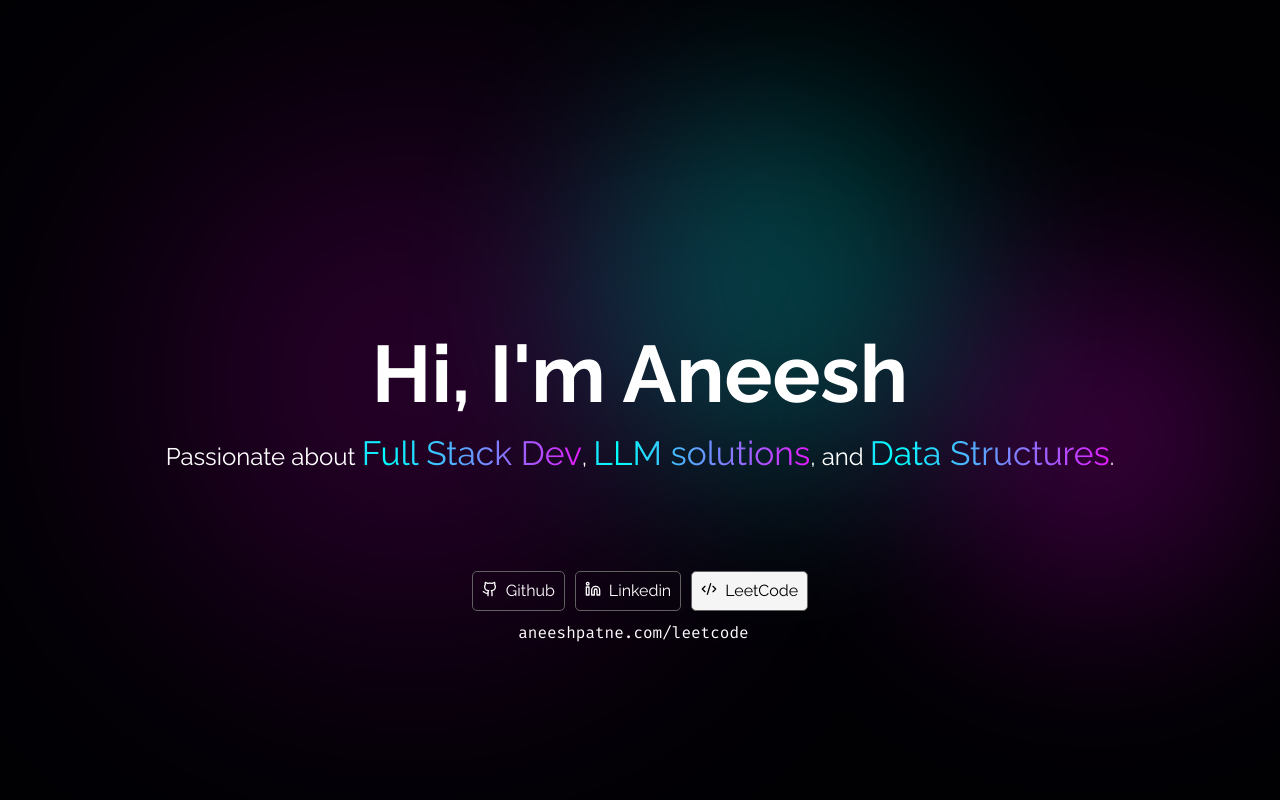
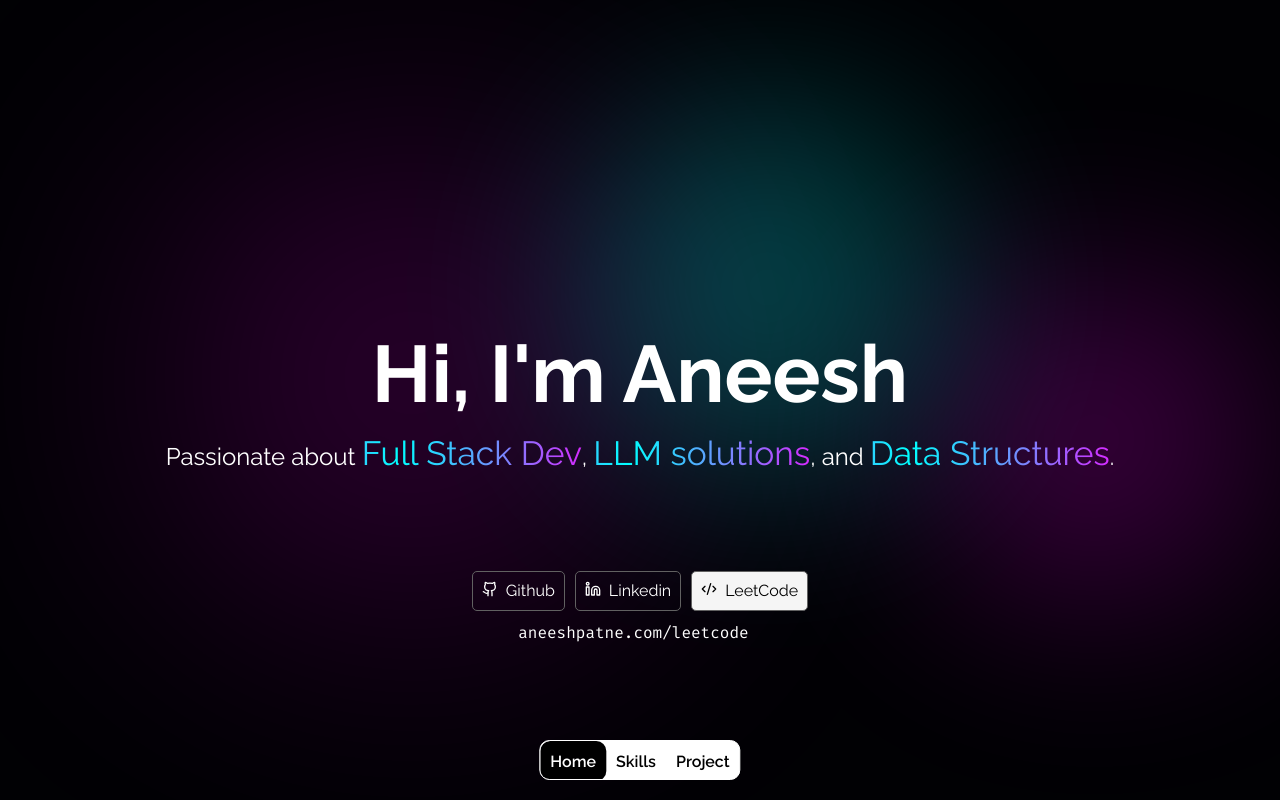
Before and after one commit to aneeshpatne/Personal-Portfolio, a Next.js app: page / in a window 1280 px wide. Shown: the top 800 px of the page. Built offline with nearby package versions, Linux system fonts and the light colour scheme.

Commit message:
feat: restructure Home component and add Menu for navigation; update styles and add new components

```diff
--- a/next.config.mjs
+++ b/next.config.mjs
@@ -1,27 +1,36 @@
 /** @type {import('next').NextConfig} */
 const nextConfig = {
   images: {
-    domains: ['cdn.sanity.io'],
+    domains: ["cdn.sanity.io"],
   },
   async redirects() {
     return [
       {
-        source: '/github',
-        destination: 'https://github.com/aneeshpatne',
+        source: "/github",
+        destination: "https://github.com/aneeshpatne",
         permanent: true,
       },
       {
-        source: '/leetcode',
-        destination: 'https://leetcode.com/u/aneeshpatne',
+        source: "/leetcode",
+        destination: "https://leetcode.com/u/aneeshpatne",
         permanent: true,
       },
       {
-        source: '/linkedin',
-        destination: 'https://linkedin.com/in/aneeshpatne',
+        source: "/linkedin",
+        destination: "https://linkedin.com/in/aneeshpatne",
         permanent: true,
       },
     ];
   },
+  webpack: (config, { isServer }) => {
+    if (!isServer) {
+      config.watchOptions = {
+        poll: 1000,
+        aggregateTimeout: 300,
+      };
+    }
+    return config;
+  },
 };
 
 export default nextConfig;
--- a/src/app/page.js
+++ b/src/app/page.js
@@ -1,10 +1,27 @@
-import HomePage from "@/components/HomePage";
-
+import Menu from "@/components/Menu";
+import NameNew from "@/components/NameNew";
+import Skills from "@/components/Skills";
+import WebDev from "@/components/WebDev";
+import MatrixLLM from "@/components/LLM";
+import DSA from "@/components/DSA";
+import ProjectNew from "@/components/ProjectNew";
 export default function Home() {
   return (
-<>
-<HomePage />
-</>
+    <>
+      <section id="home">
+        <NameNew />
+      </section>
+      <Menu />
+      <section id="skills">
+        <Skills />
 
+        <WebDev />
+        <MatrixLLM />
+        <DSA />
+      </section>
+      <section id="project">
+        <ProjectNew />
+      </section>
+    </>
   );
 }
--- a/src/components/HomePage.jsx
+++ b/src/components/HomePage.jsx
@@ -23,7 +23,9 @@ const DSA = dynamic(() => import("./DSA"), {
 const ProjectNew = dynamic(() => import("./ProjectNew"), {
   loading: () => <Loading />,
 });
-
+const Menu = dynamic(() => import("./menu"), {
+  loading: () => <Loading />,
+});
 export default function HomePage() {
   return (
     <>
--- /dev/null
+++ b/src/components/Menu.jsx
@@ -0,0 +1,56 @@
+"use client";
+import { useEffect, useState } from "react";
+import styles from "./style/menu.module.css";
+const sections = ["home", "skills", "project"];
+export default function Menu() {
+  const [activeSection, setActiveSection] = useState("home");
+
+  useEffect(() => {
+    const observer = new IntersectionObserver(
+      (entries) => {
+        for (const entry of entries) {
+          if (entry.isIntersecting) {
+            setActiveSection(entry.target.id);
+          }
+        }
+      },
+      {
+        root: null,
+        rootMargin: "0px",
+        threshold: 0.1,
+      }
+    );
+
+    sections.forEach((id) => {
+      const el = document.getElementById(id);
+      if (el) observer.observe(el);
+    });
+
+    return () => observer.disconnect();
+  }, []);
+
+  return (
+    <div className={styles.MenuContainer}>
+      <MenuItem title="Home" active={activeSection === "home"} />
+      <MenuItem title="Skills" active={activeSection === "skills"} />
+      <MenuItem title="Project" active={activeSection === "project"} />
+    </div>
+  );
+}
+function MenuItem({ title, active }) {
+  const handleClick = () => {
+    const id = title.toLowerCase();
+    const element = document.getElementById(id);
+    if (element) {
+      element.scrollIntoView({ behavior: "smooth" });
+    }
+  };
+  return (
+    <div
+      onClick={handleClick}
+      className={`${styles.menuItem} ${active ? styles.active : ""}`}
+    >
+      <h1>{title}</h1>
+    </div>
+  );
+}
--- a/src/components/ProjectNew.jsx
+++ b/src/components/ProjectNew.jsx
@@ -1,10 +1,11 @@
+"use client";
 import styles from "./style/ProjectNew.module.css";
 import Image from "next/image";
 import { motion } from "framer-motion";
 import { ExternalLink } from "lucide-react";
 import { TechStack } from "./WebDev";
 import { mapper } from "./data";
-import { use, useState, useEffect } from "react";
+import { useState, useEffect } from "react";
 
 export const project = [
   {
--- /dev/null
+++ b/src/components/style/menu.module.css
@@ -0,0 +1,31 @@
+.MenuContainer {
+  display: flex;
+  position: fixed;
+  height: 40px;
+  bottom: 0;
+  left: 50%;
+  transform: translate(-50%, -50%);
+  background-color: rgb(255, 255, 255);
+  border: rgb(255, 255, 255) 1px solid;
+  border-radius: 10px;
+  color: black;
+  overflow: hidden;
+  z-index: 9999;
+}
+.menuItem {
+  display: flex;
+  height: inherit;
+  border-radius: inherit;
+  padding: 0 10px;
+  overflow: hidden;
+  color: black;
+  align-items: center;
+}
+.active {
+  color: white;
+  background-color: black;
+}
+.menuItem h1 {
+  font-size: 1rem;
+  font-weight: 600;
+}
--- a/src/components/style/nameNew.module.css
+++ b/src/components/style/nameNew.module.css
@@ -3,7 +3,7 @@
   display: flex;
   width: 100%;
   min-width: 350px;
-  min-height: 100%;
+  min-height: 100dvh;
   justify-content: center;
   z-index: 0;
 }
@@ -22,7 +22,7 @@
   align-self: center;
   justify-content: center;
   padding: 2rem;
-  width: 100%;
+  width: 100vw;
 }
 .introText {
   padding-top: 0.7rem;
```
